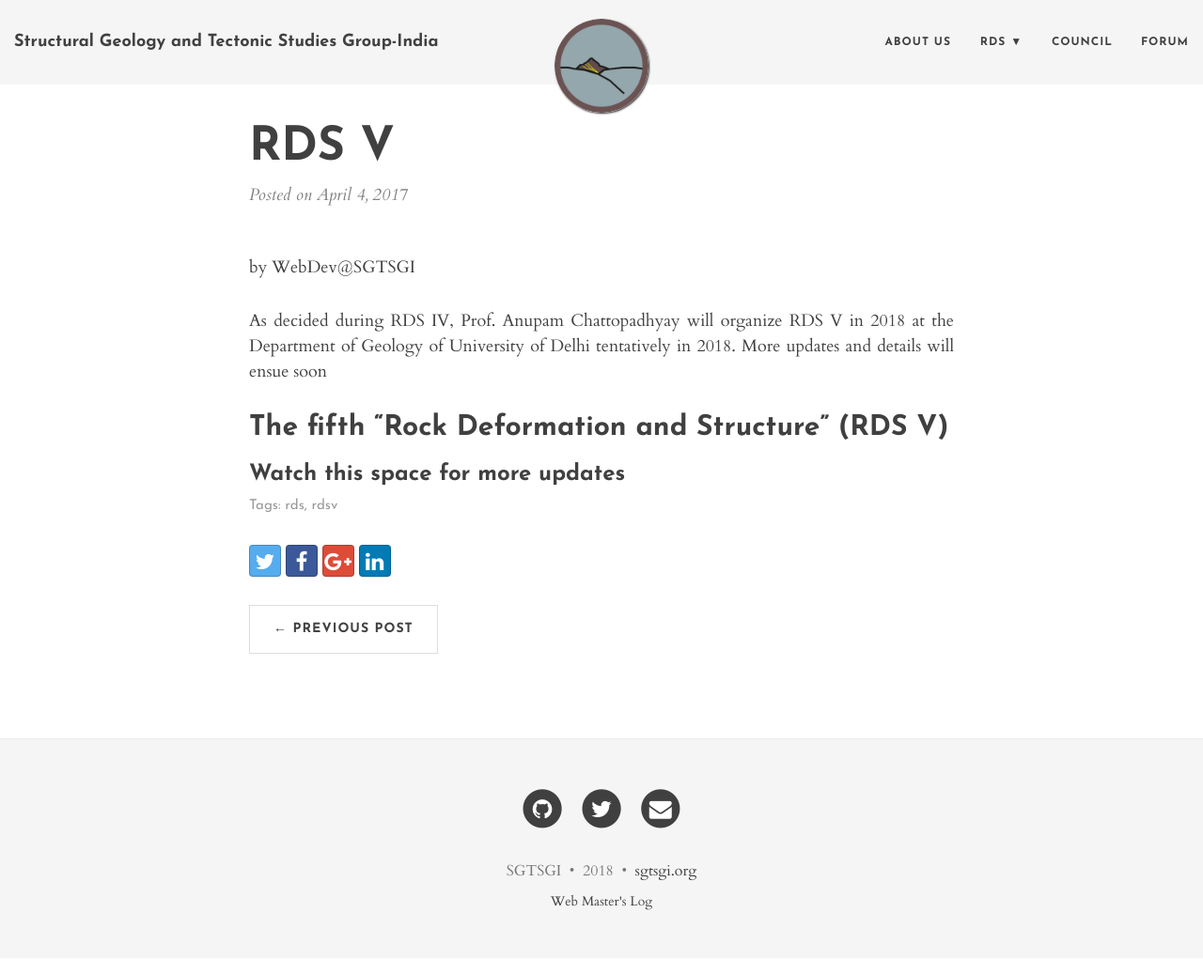
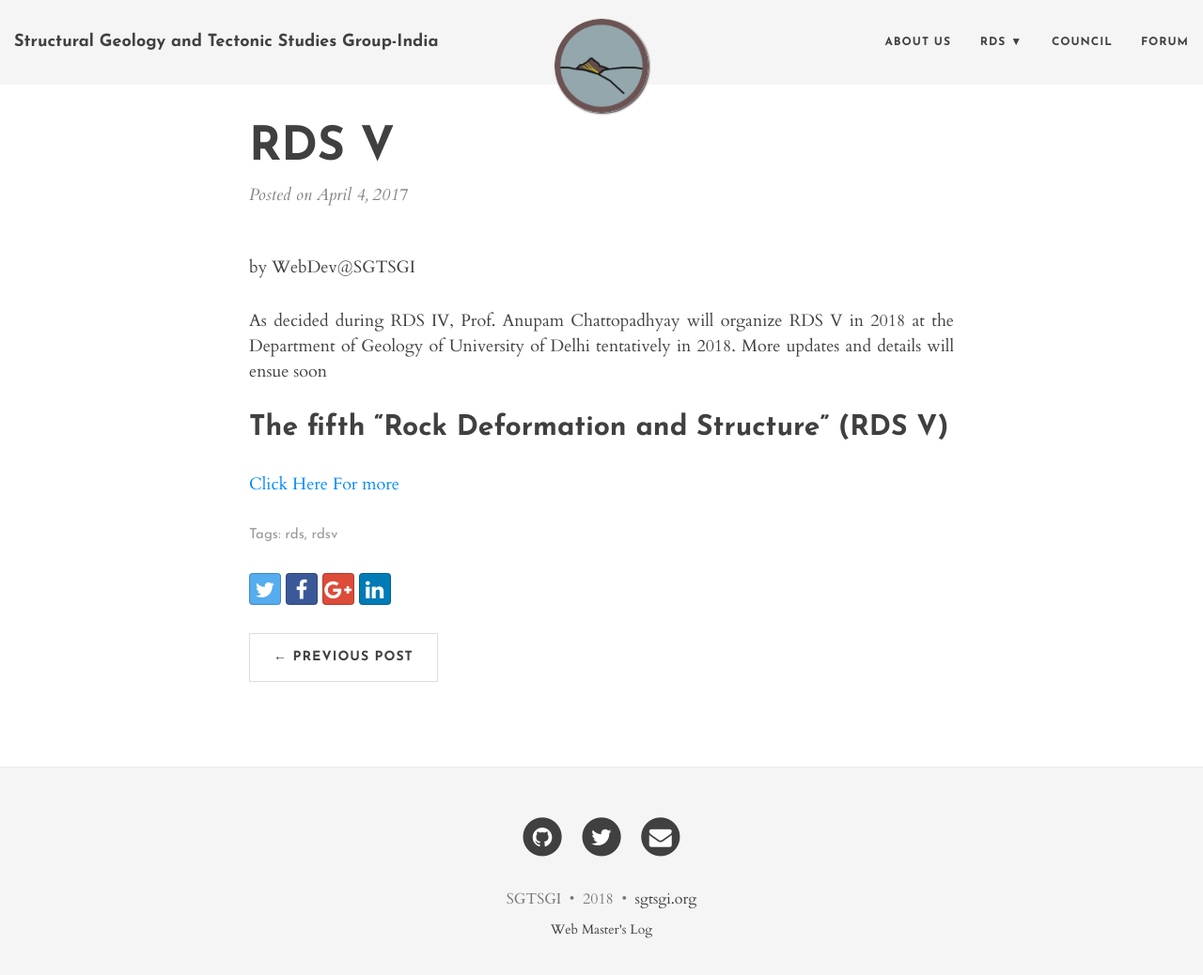
Before and after one commit to sgtsgi/sgtsgi.github.io, a Jekyll site: the page built from _posts/2017-04-04-RDSV.md, in a window 1280 px wide and 1050 px high. Shown: the top 1038 px of the window at 94% size. Built offline with Jekyll 4.4.1, drawn with Linux system fonts in a browser that asks for light colours; nearby versions of some CDN libraries; comment, search, counter and statistics services are not loaded.

Commit message:
Update 2017-04-04-RDSV.md

```diff
--- a/_posts/2017-04-04-RDSV.md
+++ b/_posts/2017-04-04-RDSV.md
@@ -1,11 +1,14 @@
 ---
 layout: post
 title: RDS V
-tags: [rds,rdsv]
+tags:
+  - rds
+  - rdsv
 author: WebDev
+published: true
 ---
 As decided during RDS IV, Prof. Anupam Chattopadhyay will organize RDS V in 2018 at the Department of Geology of University of Delhi tentatively in 2018. More updates and details will ensue soon
 
 ## The fifth “Rock Deformation and Structure” (RDS V)
 
-### Watch this space for more updates
+[Click Here For more](/rdsv)
```
